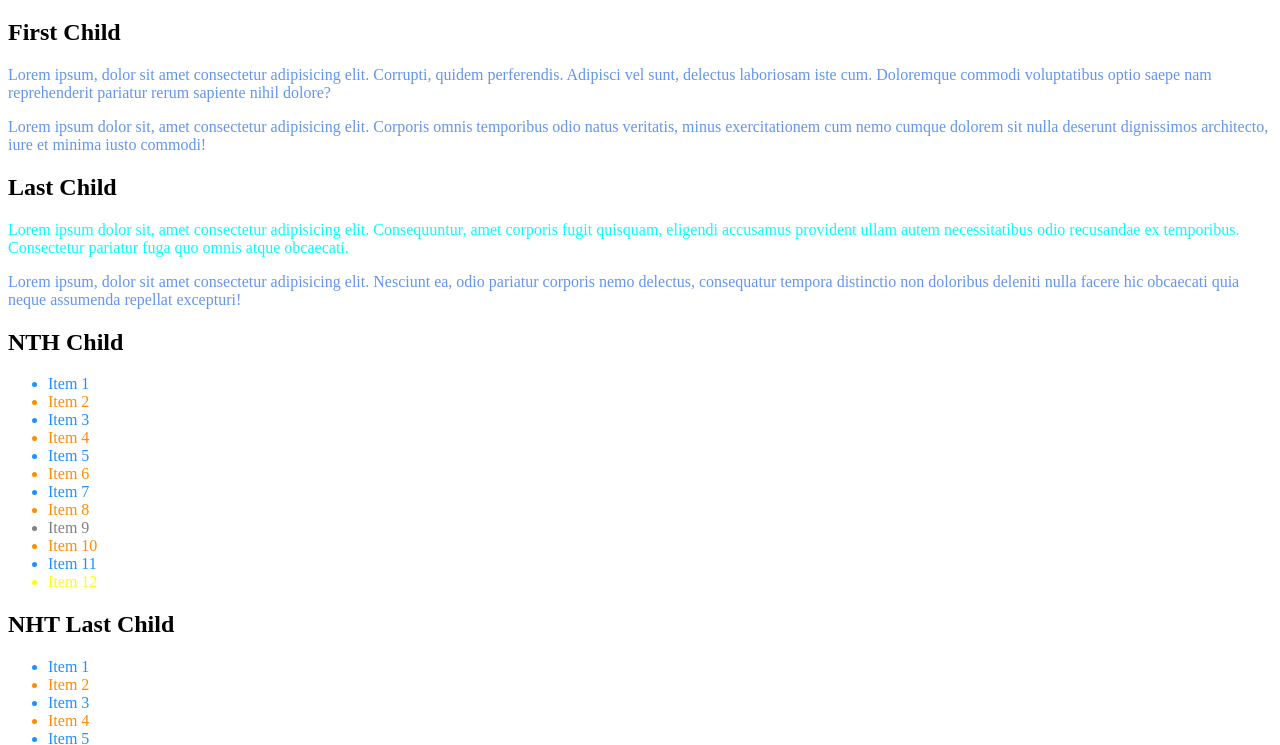
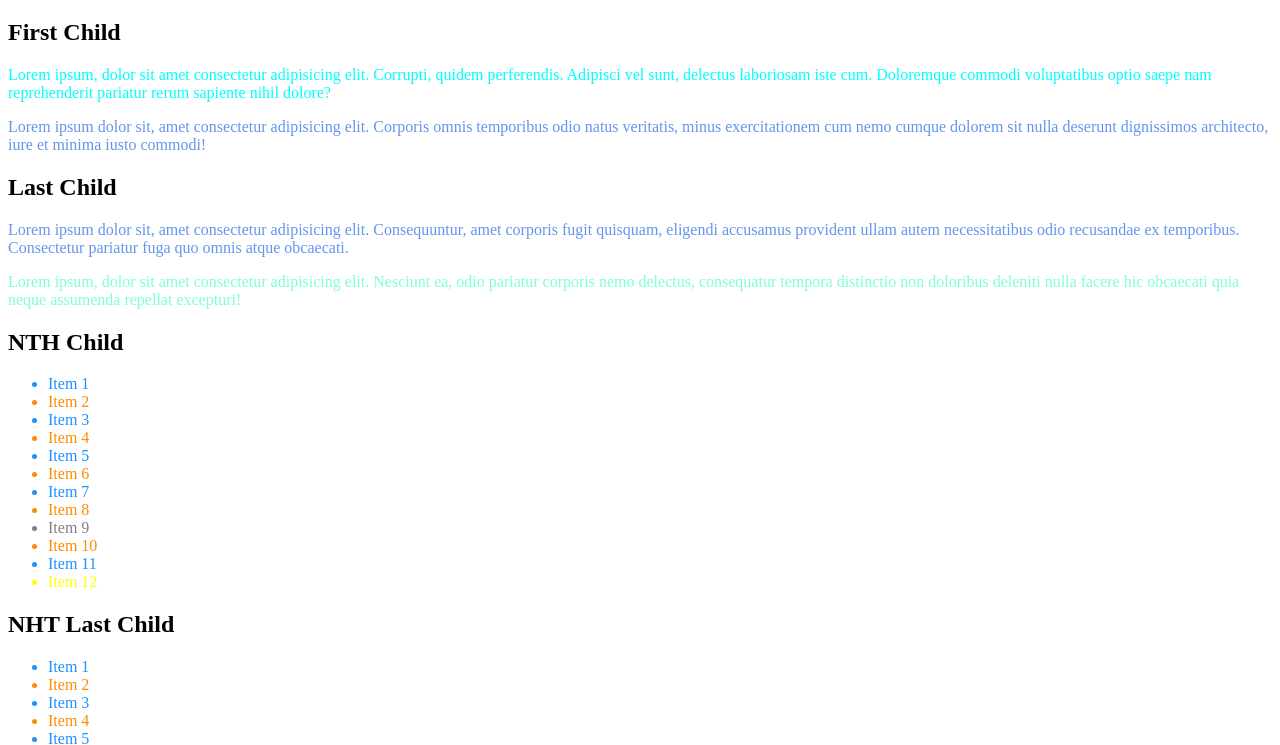
Before and after one commit to vitor-domingos/aula-pseudo-classes, a plain HTML site: page index.html in a window 1280 px wide. Shown: the part 61-806 px from the top of the page. Drawn offline with Linux system fonts and the light colour scheme.

Commit message:
adicionado o arquivo index.html

```diff
--- a/index.html
+++ b/index.html
@@ -13,7 +13,7 @@
     <h2>First Child</h2>
 
     <div>
-      <p>
+      <p class="padrao">
         Lorem ipsum, dolor sit amet consectetur adipisicing elit. Corrupti,
         quidem perferendis. Adipisci vel sunt, delectus laboriosam iste cum.
         Doloremque commodi voluptatibus optio saepe nam reprehenderit pariatur
@@ -31,9 +31,9 @@
 <h2>Last Child</h2>
 
 <div>
-<p class="padrao">Lorem ipsum dolor sit, amet consectetur adipisicing elit. Consequuntur, amet corporis fugit quisquam, eligendi accusamus provident ullam autem necessitatibus odio recusandae ex temporibus. Consectetur pariatur fuga quo omnis atque obcaecati.</p>
+<p>Lorem ipsum dolor sit, amet consectetur adipisicing elit. Consequuntur, amet corporis fugit quisquam, eligendi accusamus provident ullam autem necessitatibus odio recusandae ex temporibus. Consectetur pariatur fuga quo omnis atque obcaecati.</p>
 
-<p>Lorem ipsum, dolor sit amet consectetur adipisicing elit. Nesciunt ea, odio pariatur corporis nemo delectus, consequatur tempora distinctio non doloribus deleniti nulla facere hic obcaecati quia neque assumenda repellat excepturi!</p>
+<p class="padrao">Lorem ipsum, dolor sit amet consectetur adipisicing elit. Nesciunt ea, odio pariatur corporis nemo delectus, consequatur tempora distinctio non doloribus deleniti nulla facere hic obcaecati quia neque assumenda repellat excepturi!</p>
 </div>
 
 <h2>NTH Child</h2>
```
